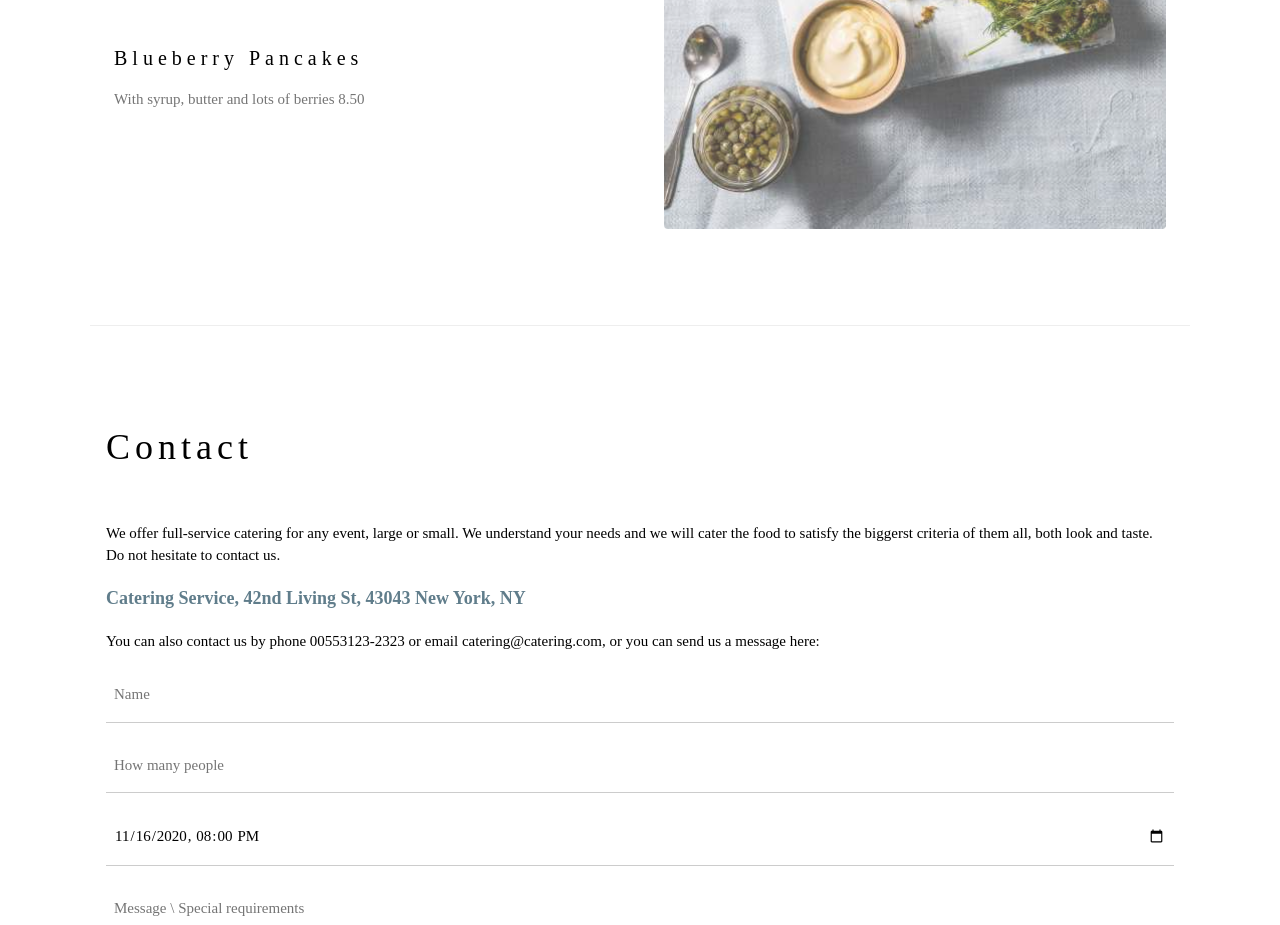
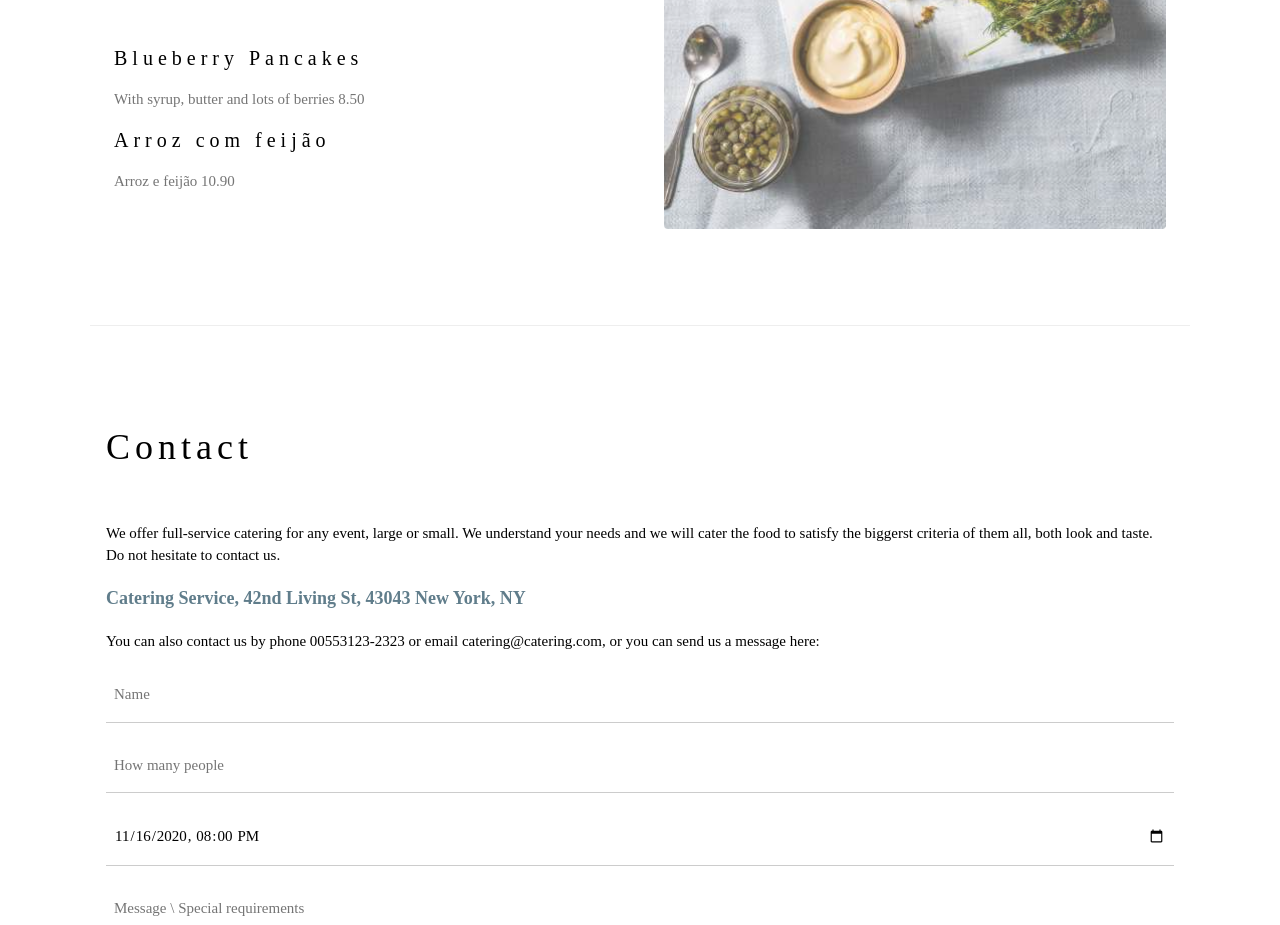
Before and after one commit to DiegoRNL/mywebsite, a plain HTML site: page index.html in a window 1280 px wide. Shown: the part 2060-2985 px from the top of the page. Drawn offline with nearby package versions, Linux system fonts and the light colour scheme.

Commit message:
Adicionado o item Arroz com Feijão ao menu.

```diff
--- a/index.html
+++ b/index.html
@@ -74,6 +74,10 @@ h1, h2, h3, h4, h5, h6 {
 
       <h4>Blueberry Pancakes</h4>
       <p class="w3-text-grey">With syrup, butter and lots of berries 8.50</p>
+
+      <h4>Arroz com feijão</h4>
+      <p class="w3-text-grey">Arroz e feijão 10.90</p>
+
     </div>
 
     <div class="w3-col l6 w3-padding-large">
```
